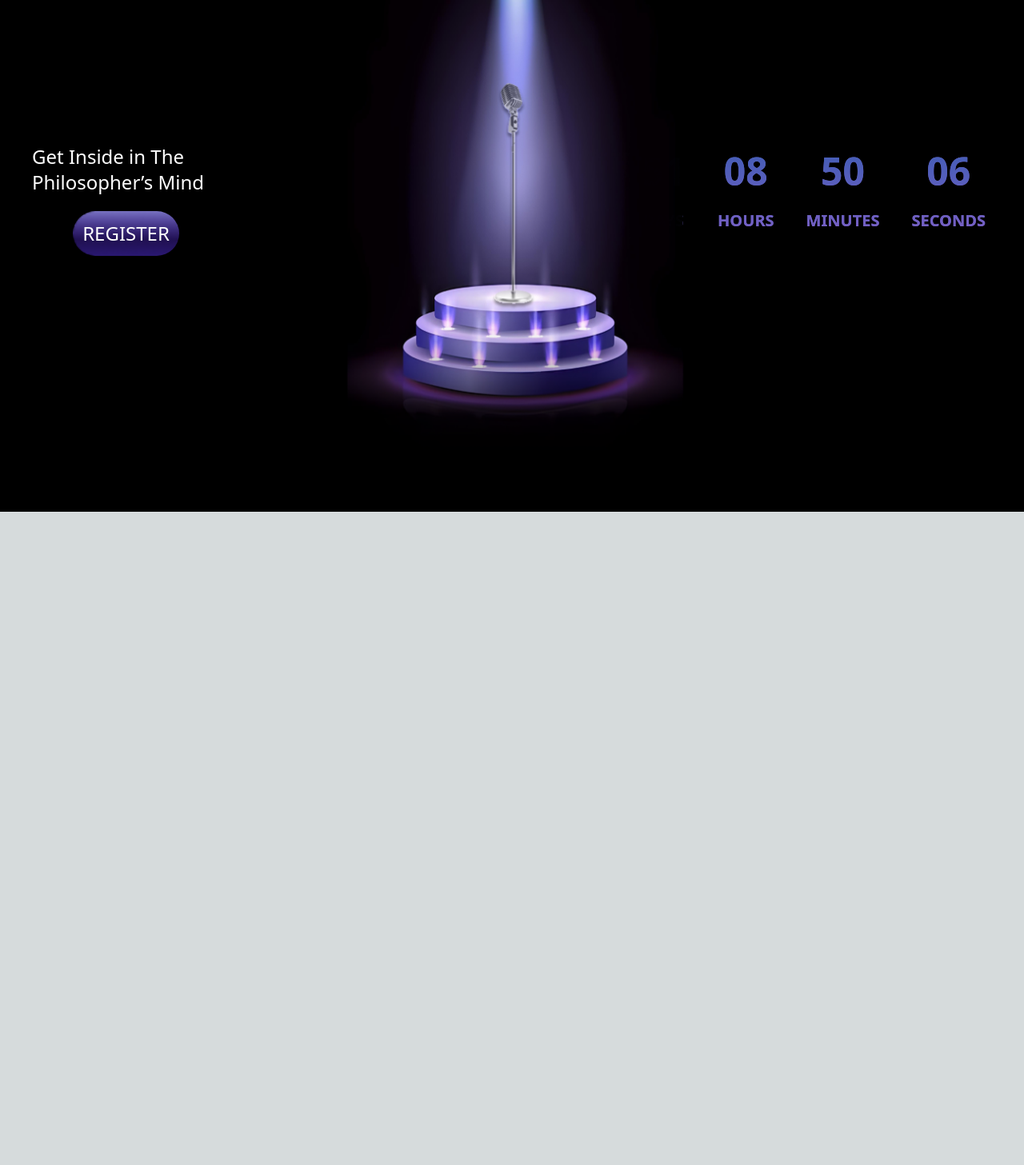
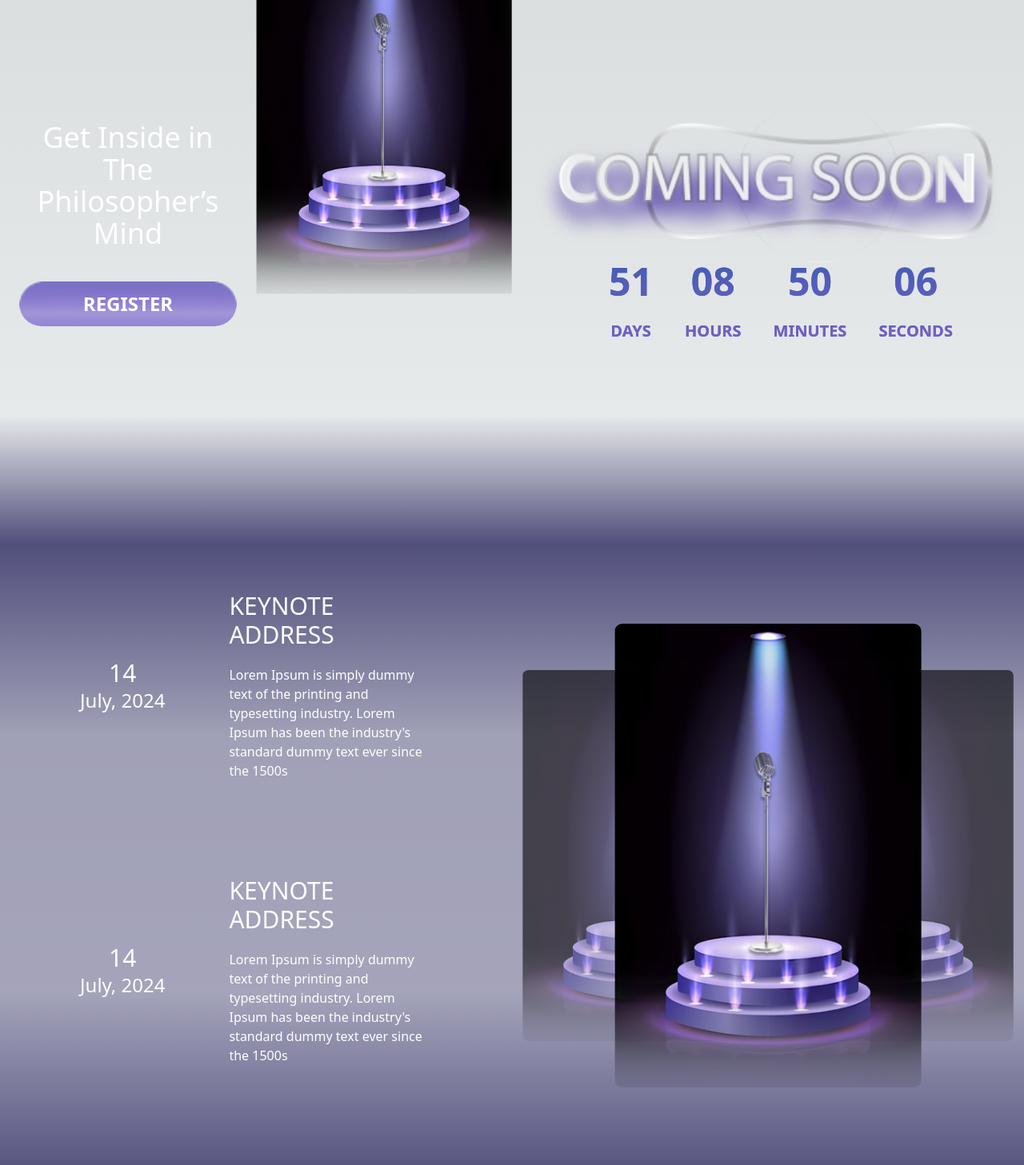
Before and after one commit to SohinijRover/Pratijja24, a Next.js app: page / in a window 1280 px wide. Shown: the part 160-1617 px from the top of the page at 80% size. Before the commit the page ends 800 px from the top, so only its background shows below. Built offline with nearby package versions, Linux system fonts and the light colour scheme.

Commit message:
added home page

```diff
--- a/src/app/page.tsx
+++ b/src/app/page.tsx
@@ -1,5 +1,6 @@
 
 import Hero from "@/components/Hero";
+import Details from "@/components/Details";
 import Navbar from "@/components/Navbar";
 
 
@@ -10,7 +11,7 @@ export default function Home() {
     <div className="overflow-x-hidden text-white">
       <Navbar/>
       <Hero />
-
+      <Details />
     </div>
   );
 }
--- /dev/null
+++ b/src/components/Details.tsx
@@ -0,0 +1,42 @@
+import TextElement from "@/components/details/ListElement";
+import Crousel from "@/components/details/Crousel";
+import mic from "/public/hero/mic.png";
+const Hero = () => {
+  return (
+    <>
+      <div
+        className="h-screen flex"
+        style={{
+          background:
+            "linear-gradient(180deg, rgba(80,78,123,1) 0%, rgba(80,78,123,0.5) 30%, rgba(80,78,123,0.5) 70%, rgba(80,78,123,1) 100%)",
+        }}
+      >
+        <div className="w-6/12">
+          <TextElement
+            date={"14"}
+            month={"July, 2024"}
+            desc={`Lorem Ipsum is simply dummy text of the printing and typesetting industry. Lorem Ipsum has been the industry's standard dummy text ever since the 1500s`}
+            title={"KEYNOTE ADDRESS"}
+          ></TextElement>
+          <TextElement
+            date={"14"}
+            month={"July, 2024"}
+            desc={`Lorem Ipsum is simply dummy text of the printing and typesetting industry. Lorem Ipsum has been the industry's standard dummy text ever since the 1500s`}
+            title={"KEYNOTE ADDRESS"}
+          ></TextElement>
+          <TextElement
+            date={"14"}
+            month={"July, 2024"}
+            desc={`Lorem Ipsum is simply dummy text of the printing and typesetting industry. Lorem Ipsum has been the industry's standard dummy text ever since the 1500s`}
+            title={"KEYNOTE ADDRESS"}
+          ></TextElement>
+        </div>
+        <div className="w-6/12 flex flex-col justify-center content-center">
+          <Crousel thumb={[mic.src,mic.src,mic.src]} />
+        </div>
+      </div>
+    </>
+  );
+};
+
+export default Hero;
--- a/src/components/Hero.tsx
+++ b/src/components/Hero.tsx
@@ -1,36 +1,59 @@
 import Image from "next/image";
 import Link from "next/link";
 import React from "react";
-import { FaArrowRight, FaImage, FaRegCalendarAlt, FaDownload } from "react-icons/fa";
+import {
+  FaArrowRight,
+  FaImage,
+  FaRegCalendarAlt,
+  FaDownload,
+} from "react-icons/fa";
 import { TfiWorld } from "react-icons/tfi";
 // import HeroMobileView from "./HeroMobileView";
 import mic from "/public/hero/mic.png";
+import coming from "/public/hero/coming.png";
 import Timer from "@/components/Timer";
 import contact from "/public/navbar/contact.png";
 
 const Hero = () => {
   return (
     <>
-    <div className="lg:relative font-sans" style={{
-        backgroundImage: "linear-gradient(180deg, #000000, #000000)"
-      }}>
-        <div className="top-1/2 left-70 transform -translate-y-1/2 text-white lg:absolute text-2xl p-5 grid place-items-center place-content-center">
-            <h1 className="p-5 font-sans">Get Inside in The <br /> Philosopher’s Mind
+      <div
+        className="font-sans flex justify-center mt-10 bg-gradient-to-t from-page-purple from-0% to-trasparent to-20%"
+      >
+        <div className="w-6/12 flex h-screen">
+          <div className="align-middle text-center grid content-center pl-100 w-full">
+            <h1 className="p-5 font-sans text-4xl text-center w-full">
+              Get Inside in The <br /> Philosopher’s Mind
             </h1>
             <Link href="/issues">
-              <button className="rounded-full border-none ms-5 outline-none p-3 font-sans" style={{ backgroundImage: `url(${contact.src})`, backgroundSize: 'cover', backgroundRepeat: 'no-repeat' }}>
+              <button
+                className="rounded-full border-none ms-5 outline-none p-3 font-sans w-fit px-20 font-semibold text-2xl m-5"
+                style={{
+                  backgroundImage: `url(${contact.src})`,
+                  backgroundSize: "cover",
+                  backgroundRepeat: "no-repeat",
+                }}
+              >
                 REGISTER
               </button>
             </Link>
           </div>
-        <div className="lg:absolute h-screen w-full flex items-center justify-center ">
-          <Image src={mic} alt="" className=" w-50 pt-10  " width={600} />
+          <div className="p-0 w-full m-0 flex-col justify-endself-end">
+            <Image src={mic} alt="" className="m-0 w-fit" width={600} />
+          </div>
         </div>
-
-        <Timer />
-    </div>
+        <div className="grid text-center w-6/12 justify-items-center content-center">
+          <Image
+            src={coming}
+            alt=""
+            className="px-2"
+            width={600}
+          />
+          <Timer />
+        </div>
+      </div>
     </>
-  )
+  );
 };
 
-export default Hero ;
+export default Hero;
--- a/src/components/Timer.tsx
+++ b/src/components/Timer.tsx
@@ -11,7 +11,7 @@ const Timer: React.FC = () => {
 
   return (
     <>
-        <div className="h-screen flex items-center justify-end pe-12 my-auto">
+        <div className="h-auto flex items-center justify-end pe-12 my-auto translate-x-10">
             <div className="text-center text-xl sm:text-5xl font-semibold text-transparent bg-clip-text bg-gradient-to-r from-[#445DB6] to-[#7860C5]">
                 <CountdownTimer targetDate={targetDate} />
             </div>
--- /dev/null
+++ b/src/components/css/crousel.css
@@ -0,0 +1,59 @@
+@import url("https://fonts.googleapis.com/css?family=DM+Sans:400,500,700&display=swap");
+
+.event_card {
+  position: absolute;
+  width: 60%;
+  height: 100%;
+  left: 0;
+  right: 0;
+  margin: auto;
+  transition: transform .4s ease;
+  cursor: pointer;
+
+}
+
+.event_container {
+  width: 100%;
+  max-width: 800px;
+  max-height: 600px;
+  height: 100%;
+  transform-style: preserve-3d;
+  display: flex;
+  justify-content: center;
+  flex-direction: column;
+  align-items: center;
+}
+
+.event_cards {
+  position: relative;
+  width: 100%;
+  height: 100%;
+  margin-bottom: 20px;
+}
+
+.event_img {
+  width: 100%;
+  height: 100%;
+  border-radius: 10px;
+  object-fit: cover;
+}
+
+.poster-3 {
+  transform: translatex(-40%) scale(.8);
+  opacity: .6;
+  z-index: 0;
+
+}
+
+.poster-2 {
+  transform: translatex(40%) scale(.8);
+  opacity: .6;
+  z-index: 0;
+
+}
+
+.poster-1 {
+  transform: translatex(0) scale(1);
+  opacity: 1;
+  z-index:1;
+}
--- /dev/null
+++ b/src/components/details/Crousel.tsx
@@ -0,0 +1,129 @@
+"use client";
+import "@/components/css/crousel.css";
+import Image from "next/image";
+import { useRef, useLayoutEffect, useState } from "react";
+
+let count_event = 0;
+function EventSlider({ thumb }: { thumb: string[] }) {
+  const posterRef = [
+    useRef<HTMLLabelElement>(null),
+    useRef<HTMLLabelElement>(null),
+    useRef<HTMLLabelElement>(null),
+  ];
+  const [initialClientX, setInitialClientX] = useState(0);
+  const [finalClientX, setFinalClientX] = useState(0);
+  const touchStart = (e: React.TouchEvent<HTMLDivElement>) => {
+    clearInterval(slideIntervalev);
+    setInitialClientX(e.touches[0].clientX);
+  };
+  const touchMove = (e: React.TouchEvent<HTMLDivElement>) => {
+    setFinalClientX(e.touches[0].clientX);
+  };
+  const touchEnd = () => {
+    if (initialClientX - finalClientX > 0) {
+      console.log("swiped left");
+    } else {
+      console.log("swiped right");
+    }
+  };
+  const changestate = () => {
+    if (
+      posterRef[0].current === null ||
+      posterRef[1].current === null ||
+      posterRef[2].current === null
+    )
+      return;
+    if (count_event == 0) {
+      posterRef[0].current.style.transform = "translatex(40%) scale(.8)";
+      posterRef[0].current.style.opacity = "0.6";
+      posterRef[0].current.style.zIndex = "0";
+
+      posterRef[1].current.style.transform = "translatex(-40%) scale(.8)";
+      posterRef[1].current.style.opacity = "0.6";
+      posterRef[1].current.style.zIndex = "0";
+
+      posterRef[2].current.style.transform = "translatex(0%) scale(1)";
+      posterRef[2].current.style.opacity = " 1";
+      posterRef[2].current.style.zIndex = "1";
+
+      count_event = 1;
+    } else if (count_event == 1) {
+      posterRef[1].current.style.transform = "translatex(0%) scale(1)";
+      posterRef[1].current.style.opacity = "1";
+      posterRef[1].current.style.zIndex = "1";
+
+      posterRef[2].current.style.transform = "translatex(40%) scale(.8)";
+      posterRef[2].current.style.opacity = "0.6";
+      posterRef[2].current.style.zIndex = "0";
+
+      posterRef[0].current.style.transform = "translatex(-40%) scale(.8)";
+      posterRef[0].current.style.opacity = "0.6";
+      posterRef[0].current.style.zIndex = "0";
+
+      count_event = 2;
+    } else if (count_event == 2) {
+      posterRef[1].current.style.transform = "translatex(40%) scale(.8)";
+      posterRef[1].current.style.opacity = "0.6";
+      posterRef[1].current.style.zIndex = "0";
+
+      posterRef[2].current.style.transform = "translatex(-40%) scale(.8)";
+      posterRef[2].current.style.opacity = "0.6";
+      posterRef[2].current.style.zIndex = "0";
+
+      posterRef[0].current.style.transform = "translatex(0%) scale(1)";
+      posterRef[0].current.style.opacity = "1";
+      posterRef[0].current.style.zIndex = "1";
+
+      count_event = 0;
+    }
+  };
+  var slideIntervalev: any;
+  useLayoutEffect(() => {
+    slideIntervalev = setInterval(() => {
+      changestate();
+    }, 6000);
+
+    return () => {
+      clearInterval(slideIntervalev);
+    };
+  }, []);
+  return (
+    <div className="event_container">
+      <div
+        onTouchStart={touchStart}
+        onTouchMove={touchMove}
+        onTouchEnd={touchEnd}
+        className="event_cards"
+      >
+        <label
+          ref={posterRef[0]}
+          className="event_card poster-1"
+          htmlFor="item-1"
+        >
+          <Image
+            className="event_img w-fit"
+            fill={true}
+            src={thumb[0]}
+            alt="img1"
+          />
+        </label>
+        <label
+          ref={posterRef[1]}
+          className="event_card poster-2"
+          htmlFor="item-2"
+        >
+          <Image fill={true} className="event_img" src={thumb[1]} alt="img2" />
+        </label>
+        <label
+          ref={posterRef[2]}
+          className="event_card poster-3"
+          htmlFor="item-3"
+        >
+          <Image fill={true} className="event_img" src={thumb[2]} alt="img3" />
+        </label>
+      </div>
+    </div>
+  );
+}
+
+export default EventSlider;
--- /dev/null
+++ b/src/components/details/ListElement.tsx
@@ -0,0 +1,27 @@
+import React from "react";
+
+interface prop{
+  title: string,
+  desc: string,
+  date: number,
+  month: string
+}
+const TextElement:any = (props: prop) =>{
+  return (
+    <>
+      <div className="text-white p-10">
+        <div className="flex text-left  p-5 h-fit">
+          <div className="mx-10 flex flex-col text-center justify-center">
+            <label className="text-3xl">{props.date}</label>
+            <label className="text-2xl w-fit text-nowrap">{props.month}</label>
+          </div>
+          <div className="mx-10 flex flex-col justify-between text-left h-full">
+            <label className="text-3xl mb-5"> {props.title}</label>
+            <label>{props.desc}</label>
+          </div>
+        </div>
+      </div>
+    </>
+  );
+}
+export default TextElement;
--- a/tailwind.config.ts
+++ b/tailwind.config.ts
@@ -13,6 +13,11 @@ const config: Config = {
         "gradient-conic":
           "conic-gradient(from 180deg at 50% 50%, var(--tw-gradient-stops))",
       },
+      colors:{
+        'page-purple' : "#504E7B",
+        'transparent': 'transparent',
+        'white':'white'
+      }
     },
   },
   plugins: [],
```
Also changed, not shown: public/hero/coming.png, public/hero/mic.png.
